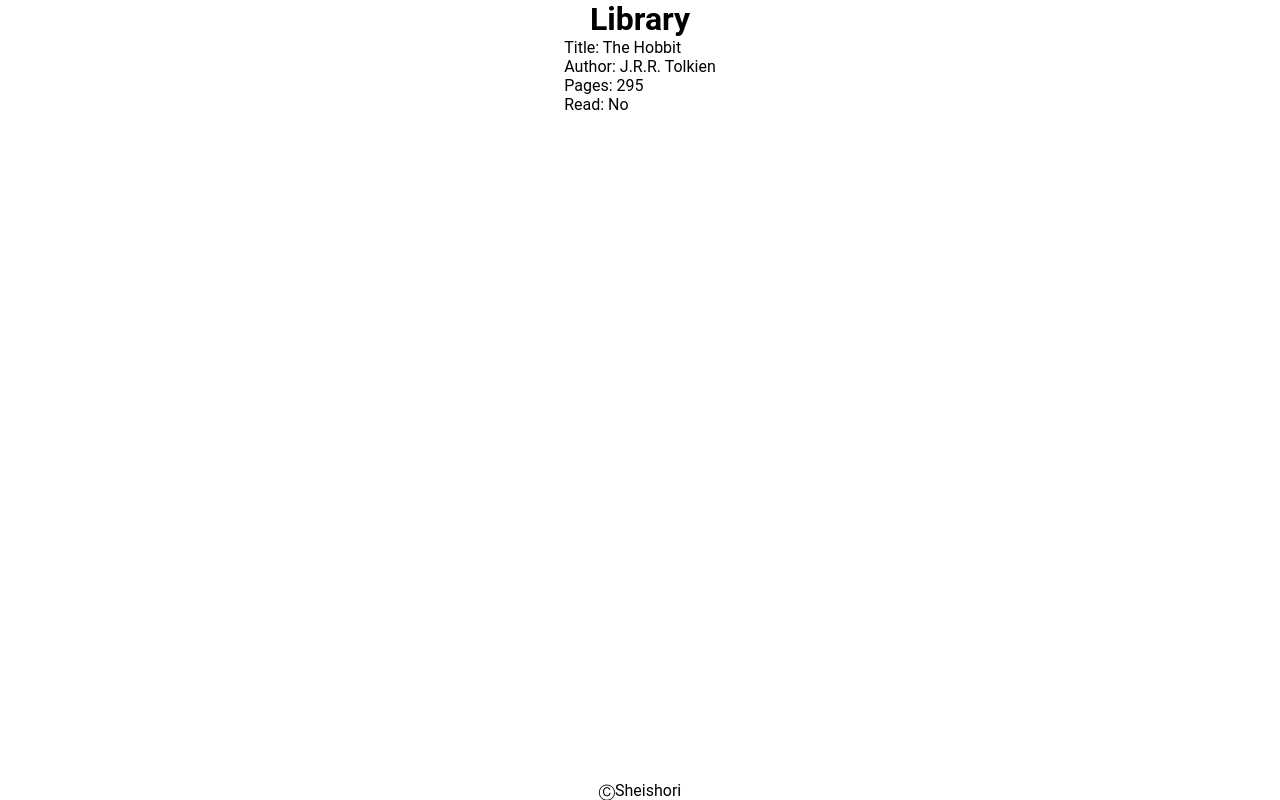
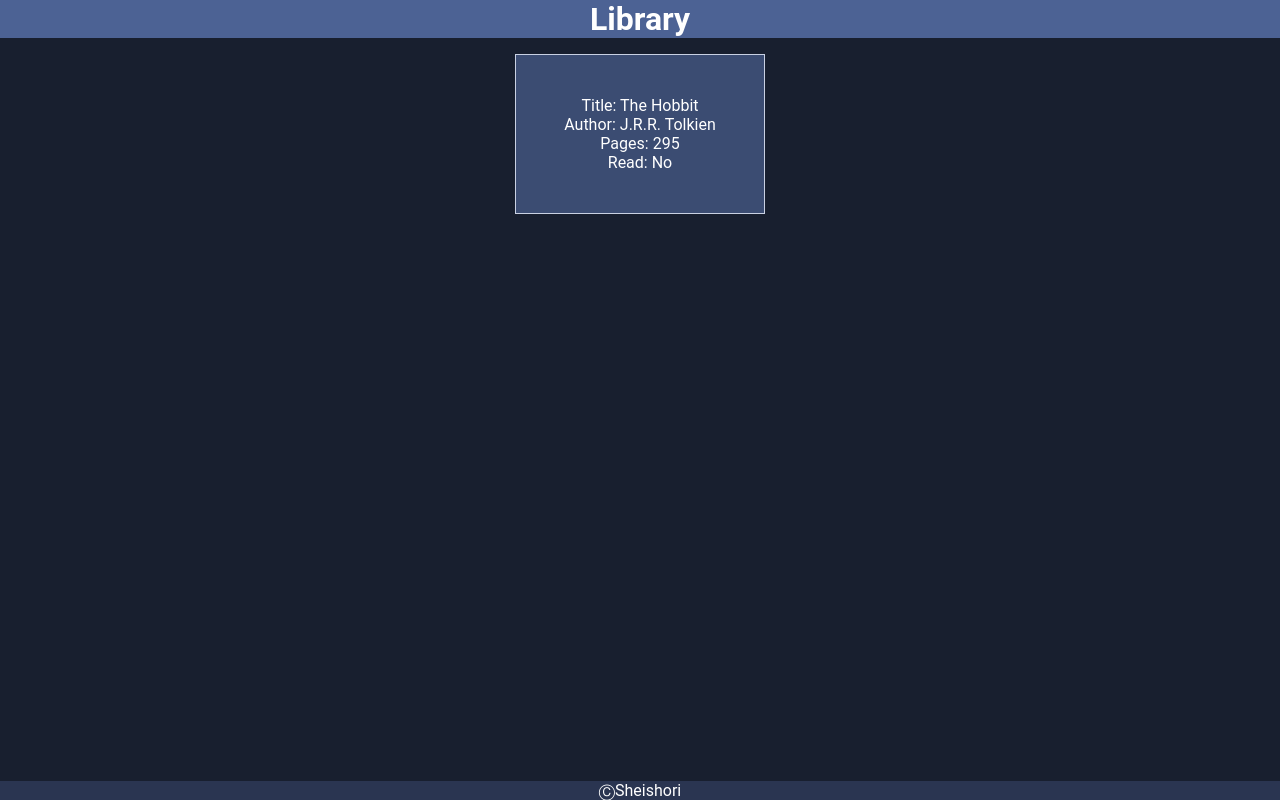
Before and after one commit to Sheishori/library, a plain HTML site: page index.html in a window 1280 px wide. Drawn offline with Linux system fonts and the light colour scheme.

Commit message:
Add a grid for displaying book cards and set colors

```diff
--- a/styles.css
+++ b/styles.css
@@ -7,11 +7,35 @@
 body {
 	display: flex;
 	flex-direction: column;
-	align-items: center;
 	min-height: 100vh;
 	font-family: Roboto, sans-serif;
+	text-align: center;
+	color: white;
+	background-color: hsl(222, 32%, 14%);
+}
+
+header {
+	background-color: hsl(222, 32%, 44%);
+}
+
+#bookshelf {
+	display: grid;
+	grid-template-columns: repeat(auto-fit, 250px);
+	grid-auto-rows: 10rem;
+	justify-content: center;
+	gap: 1rem;
+	padding: 1rem;
+}
+
+.card {
+	display: flex;
+	flex-direction: column;
+	justify-content: center;
+	background-color: hsl(222, 32%, 34%);
+	border: 1px solid hsl(222, 32%, 84%);
 }
 
 footer {
 	margin-top: auto;
+	background-color: hsl(222, 32%, 24%);
 }
```
